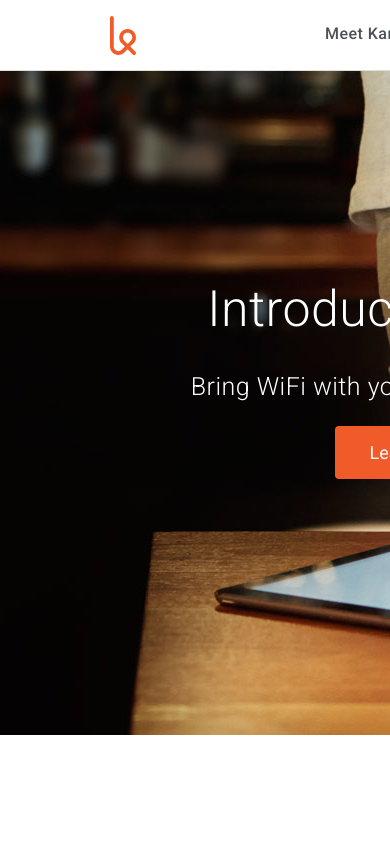
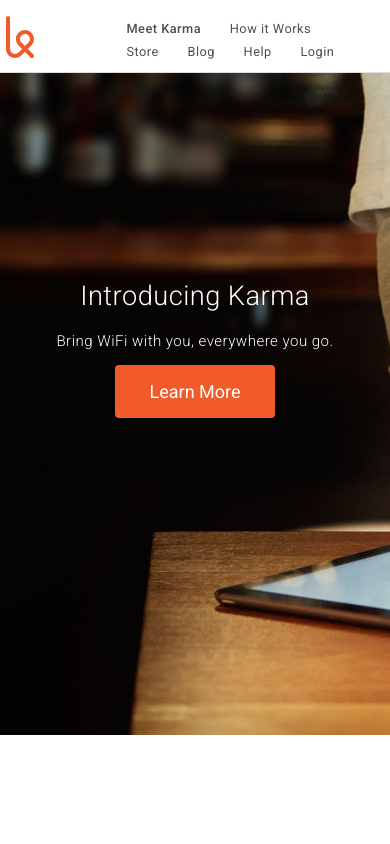
Before and after one commit to civengdev/startuplandingpageclone, a plain HTML site: page Index.html in a window 390 px wide. Shown: the top 844 px of the page. Drawn offline with Linux system fonts and the light colour scheme.

Commit message:
responsive karma clone

```diff
--- a/Index.html
+++ b/Index.html
@@ -3,10 +3,10 @@
 <head>
 	<meta charset="UTF-8">
 	<title>Startup-Landing-Page-Clone</title>
-	<link href="//maxcdn.bootstrapcdn.com/font-awesome/4.2.0/css/font-awesome.min.css" rel="stylesheet">
+	<link href="http://maxcdn.bootstrapcdn.com/font-awesome/4.2.0/css/font-awesome.min.css" rel="stylesheet">
 	<link rel="shortcut icon" type="image/x-icon"  href="favicon.ico">
 	<link href="css/font-awesome.min.css" rel="stylesheet">
-	<link href='//fonts.googleapis.com/css?family=Roboto:400,500,300' rel='stylesheet' type='text/css'>
+	<link href='http://fonts.googleapis.com/css?family=Roboto:400,500,300' rel='stylesheet' type='text/css'>
 	<link rel="stylesheet" type="text/css" href="css/normalize.css">
 	<link rel="stylesheet" type="text/css" href="css/style.css">
 </head>
--- a/css/style.css
+++ b/css/style.css
@@ -205,3 +205,38 @@ button.big-button:hover {
 .social-networking .icons {
 	-webkit-padding-start: 0px;
 }
+
+/* Responsive Design */
+
+@media only screen and (max-width: 480px) {
+	.content {
+		width: 80%;
+		min-width: 80%;
+	}
+	.introduction h1 {
+    font-size: 170%;
+	}
+	.introduction h3 {
+	    font-size: 94%;
+	}
+	.cases h2 {
+    font-size: 107%;
+	}
+	.cases .devices > li {
+    width: 100%;
+	}
+	.cases .devices h3 {
+    font-size: 107%;
+	}
+	.top-navigation .navigation-links {
+    font-size: 80%;
+    width: 80%;
+	}
+	.top-navigation .logo {
+    padding: 0px 0.9375rem;
+    margin-left: -3rem;
+    margin-right: 0;
+    margin-top: 1rem;
+    width: 9%;
+	}
+}
```
